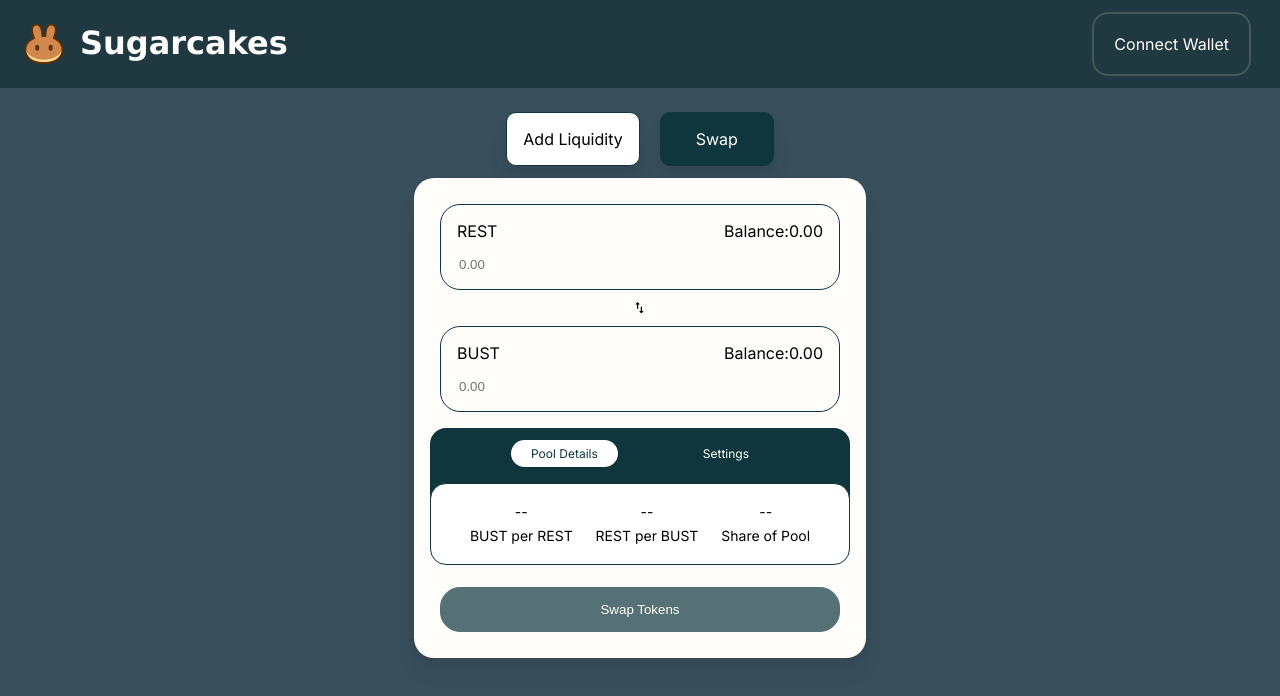
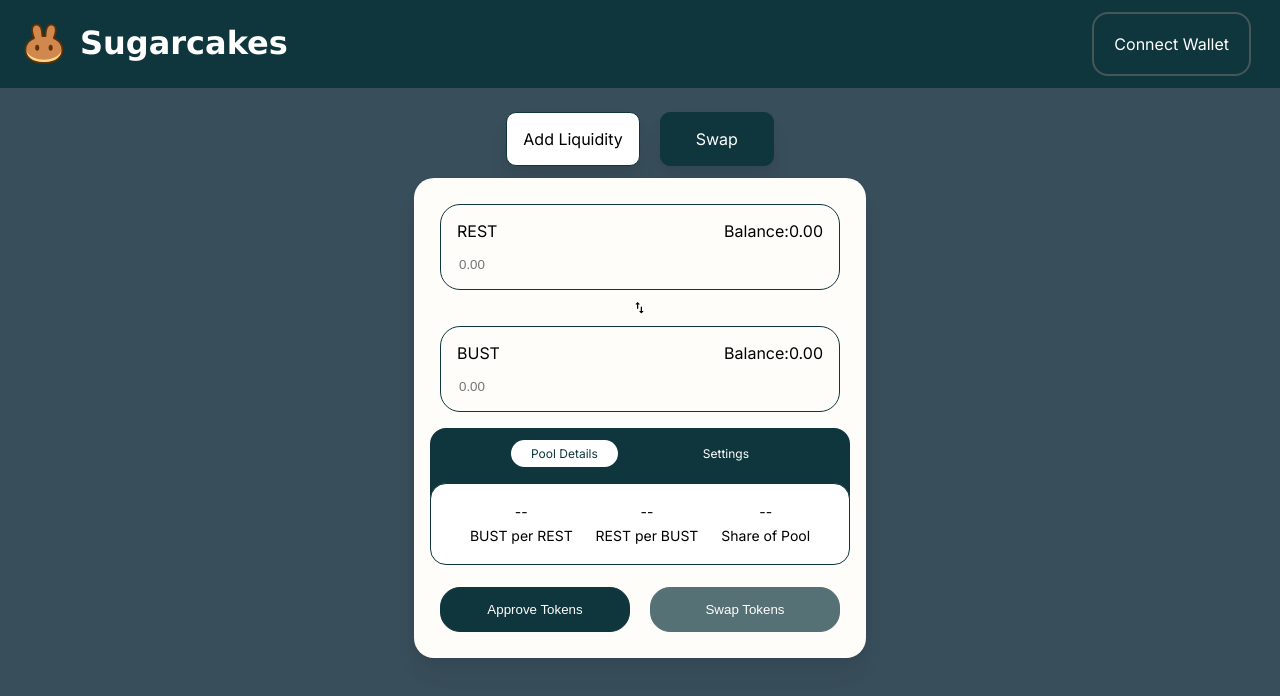
Before and after one commit to shreyasbaf/amm, a React (Create React App) app: page / in a window 1280 px wide. Both pictures are taken after a click on the element "Swap". Shown: the top 696 px of the page. Built offline with nearby package versions, Linux system fonts and the light colour scheme.

Commit message:
code refactor

```diff
--- a/src/pages/Navbar.tsx
+++ b/src/pages/Navbar.tsx
@@ -115,10 +115,8 @@ export default Navbar;
 
 const NavbarContainer = styled.div`
   padding: 12px 24px;
-  position: sticky;
-  top: 0px;
   backdrop-filter: blur(8px);
-  background: rgba(9, 34, 39, 0.5);
+  background: #10363d;
 `;
 
 const NavbarContainerMain = styled.div`
@@ -131,6 +129,8 @@ const NavbarContainerMain = styled.div`
   min-height: auto;
   padding: 0 0 24px 0px;
   transition: all 300ms ease-in-out 0s;
+  position: sticky;
+  top: 0px;
 `;
 
 const NavbarInternal = styled.div`
--- a/src/pages/Swap.tsx
+++ b/src/pages/Swap.tsx
@@ -4,29 +4,19 @@ import {
   convertToMax,
   convertToMin,
   ethToWei,
+  maxAllowance,
   weiToEth,
 } from "../logic/Conversions";
 import {
   ArrowSignDiv,
-  BusdAndBustDiv,
   FormContainerMain,
   FormInputOne,
   FormInputOneHeading,
   HeadingOne,
   InputField,
-  SlipAndToleDiv,
-  SlippageDiv,
   SwapButtonDiv,
 } from "./LiquidityStyles";
-import {
-  ArrowSign,
-  SwapButton,
-  SwapContainerMain,
-  SwapHeading,
-  SwapHeadingDiv,
-  SwapInterDiv,
-  SwapOuterDiv,
-} from "./SwapStyles";
+import { ArrowSign, SwapButton } from "./SwapStyles";
 import { wbnbAddress } from "../abi/rest"; // BUSD
 import { bustFactoryAddress } from "../abi/bust"; //BUST
 import { BustRouterAddress } from "../abi/bustRouterABI";
@@ -35,13 +25,13 @@ import { ToastContainer, toast } from "react-toastify";
 import { DetailsBlock } from "./DetailsBlock";
 import { INITIALBUST, INITIALRUST } from "../logic/action/actiontype";
 
-interface Props{
+interface Props {
   initialRUST: any;
   initialBUST: any;
 }
 
 const Swap = (props: Props) => {
-  const{ initialRUST, initialBUST } = props;
+  const { initialRUST, initialBUST } = props;
   const selector = useSelector((state: any) => state);
   const { RouterBust, REST, BUST, slippage } = selector;
   const { address } = selector.wallet;
@@ -62,6 +52,8 @@ const Swap = (props: Props) => {
 
   const successSwap = () => toast.success("Swap Successfull!");
   const failureSwap = () => toast.error("Error doing Swap!");
+  const approveSuccess = () => toast.success("Token Approved!");
+  const approveFailure = () => toast.error("Error approving token!");
 
   /** function to get balance of tokens */
   const getTokenBalance = async () => {
@@ -87,22 +79,32 @@ const Swap = (props: Props) => {
 
   /** function to handle InputOne */
   const handleInputOne = async (input: any) => {
+    if (input) {
       setAmountA(input);
       const result = await RouterBust.methods
         .getAmountsOut(ethToWei(input, 18), routerAddress)
         .call();
       setAmountB(weiToEth(result[1], 18));
       setType(1);
+    } else {
+      setAmountA("");
+      setAmountB("");
+    }
   };
 
   /** function to handle InputTwo */
   const handleInputTwo = async (input: any) => {
+    if (input) {
       setAmountB(input);
       const result = await RouterBust.methods
         .getAmountsIn(ethToWei(input, 18), routerAddress)
         .call();
       setAmountA(weiToEth(result[0], 18));
       setType(2);
+    } else {
+      setAmountA("");
+      setAmountB("");
+    }
   };
 
   /** function to handle swapExactTokensForTokens */
@@ -179,6 +181,44 @@ const Swap = (props: Props) => {
     // setSwapLoading(false)
   };
 
+  /** Approve REST Token */
+  const approveREST = async () => {
+    try {
+      const approvebusd = await REST.methods
+        .approve(BustRouterAddress, maxAllowance)
+        .send({ from: address })
+        .on("receipt", function () {
+          approveSuccess();
+          setIsApprovedRest(true);
+        })
+        .on("error", function () {
+          approveFailure();
+          setIsApprovedRest(false);
+        });
+    } catch (err) {
+      console.log(err);
+    }
+  };
+
+  /** Approve BUST Token */
+  const approveBUST = async () => {
+    try {
+      const approvebust = await BUST.methods
+        .approve(BustRouterAddress, maxAllowance)
+        .send({ from: address })
+        .on("receipt", function () {
+          approveSuccess();
+          setIsApprovedBust(true);
+        })
+        .on("error", function () {
+          approveFailure();
+          setIsApprovedBust(false);
+        });
+    } catch (err) {
+      console.log(err);
+    }
+  };
+
   useEffect(() => {
     getTokenBalance();
   }, [REST, BUST, address, swapLoading]);
@@ -212,9 +252,9 @@ const Swap = (props: Props) => {
   };
 
   useEffect(() => {
-    if(swapType === true){
+    if (swapType === true) {
       getAllowances(amountA, amountB);
-    } else{
+    } else {
       getAllowances(amountB, amountB);
     }
   }, [amountA, amountB]);
@@ -264,7 +304,21 @@ const Swap = (props: Props) => {
           deadline={15}
         />
         <SwapButtonDiv>
-                <SwapButton disabled={!isApprovedBust && !isApprovedRest} onClick={() => handleSwap()}>
+          {(!isApprovedRest || !isApprovedBust) && (
+            <SwapButton
+              onClick={() => {
+                approveREST();
+                approveBUST();
+              }}
+              disabled={amountA === ""}
+            >
+              Approve Tokens
+            </SwapButton>
+          )}
+          <SwapButton
+            disabled={!isApprovedBust && !isApprovedRest}
+            onClick={() => handleSwap()}
+          >
             {swapLoading ? <Spinner fontSize="14px" /> : "Swap Tokens"}
           </SwapButton>
         </SwapButtonDiv>
```
Lines whose indentation alone changed are shown as unchanged.
